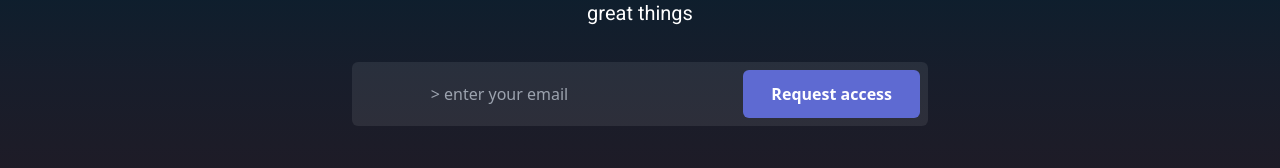
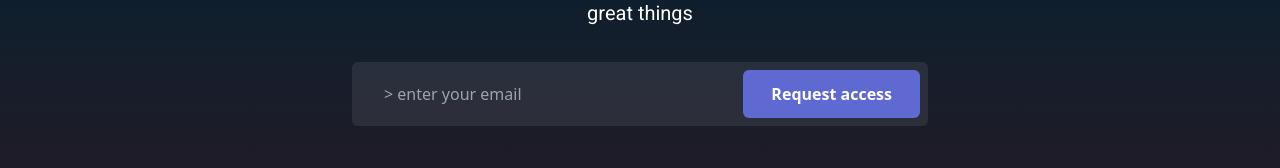
Before and after one commit to leandsoria/supplement-incrementum, a React (Vite) app: page / in a window 1280 px wide. Shown: the part 452-620 px from the top of the page. Built offline with nearby package versions, Linux system fonts and the light colour scheme.

Commit message:
Fix Dark Button layout :bug:

```diff
--- a/src/Components/ButtonDark.jsx
+++ b/src/Components/ButtonDark.jsx
@@ -2,7 +2,7 @@ function ButtonDark() {
   return (
     <button
       type="submit"
-      className="rounded-md bg-primary-blue py-3 px-7 font-semibold hover:brightness-125 transition-all ease-in-out active:scale-95"
+      className="rounded-md bg-primary-blue py-3 px-7 font-semibold hover:brightness-125 transition-all ease-in-out active:scale-95  min-w-max"
     >
       Request access
     </button>
--- a/src/Components/EmailForm.jsx
+++ b/src/Components/EmailForm.jsx
@@ -12,7 +12,7 @@ function EmailForm() {
       <input
         type="email"
         placeholder="> enter your email"
-        className="bg-transparent mb-6 md:mb-0 md:pl-6 text-center outline-none text-white"
+        className="bg-transparent w-full mb-6 md:mb-0 md:pl-6 text-center md:text-left outline-none text-white "
       />
       <ButtonDark />
     </form>
```
